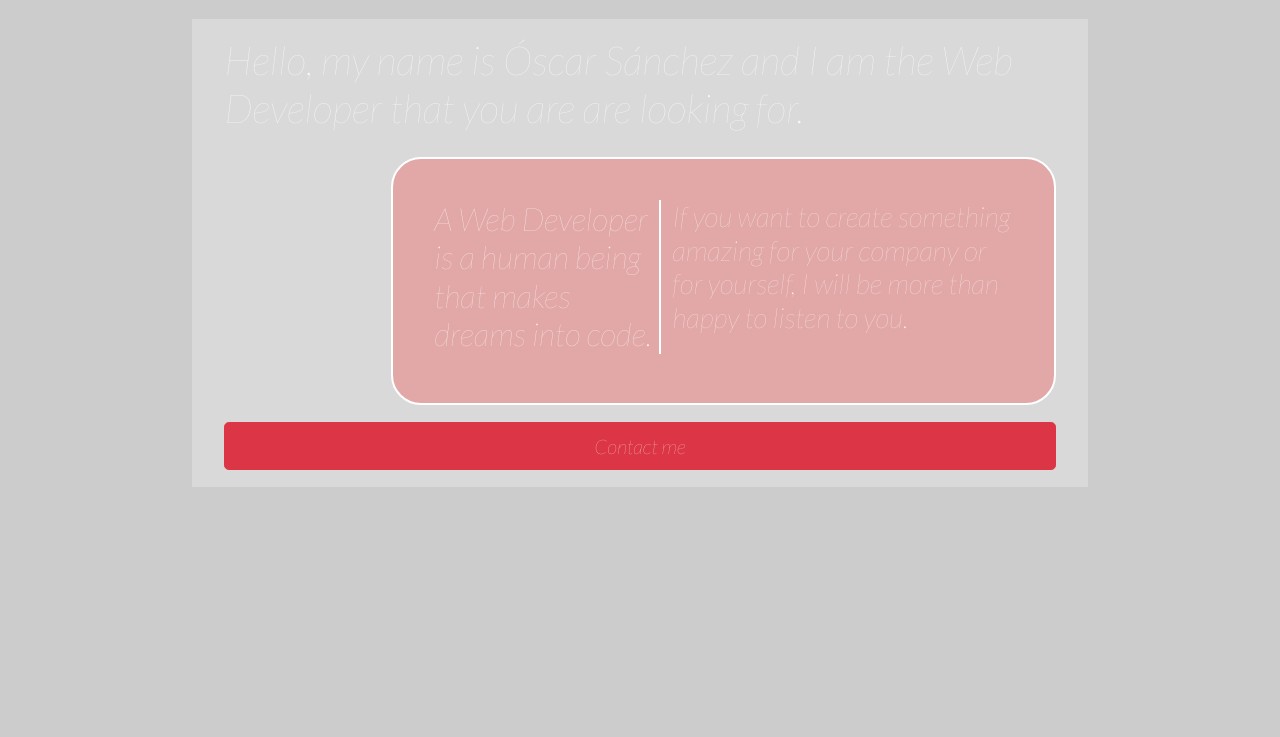
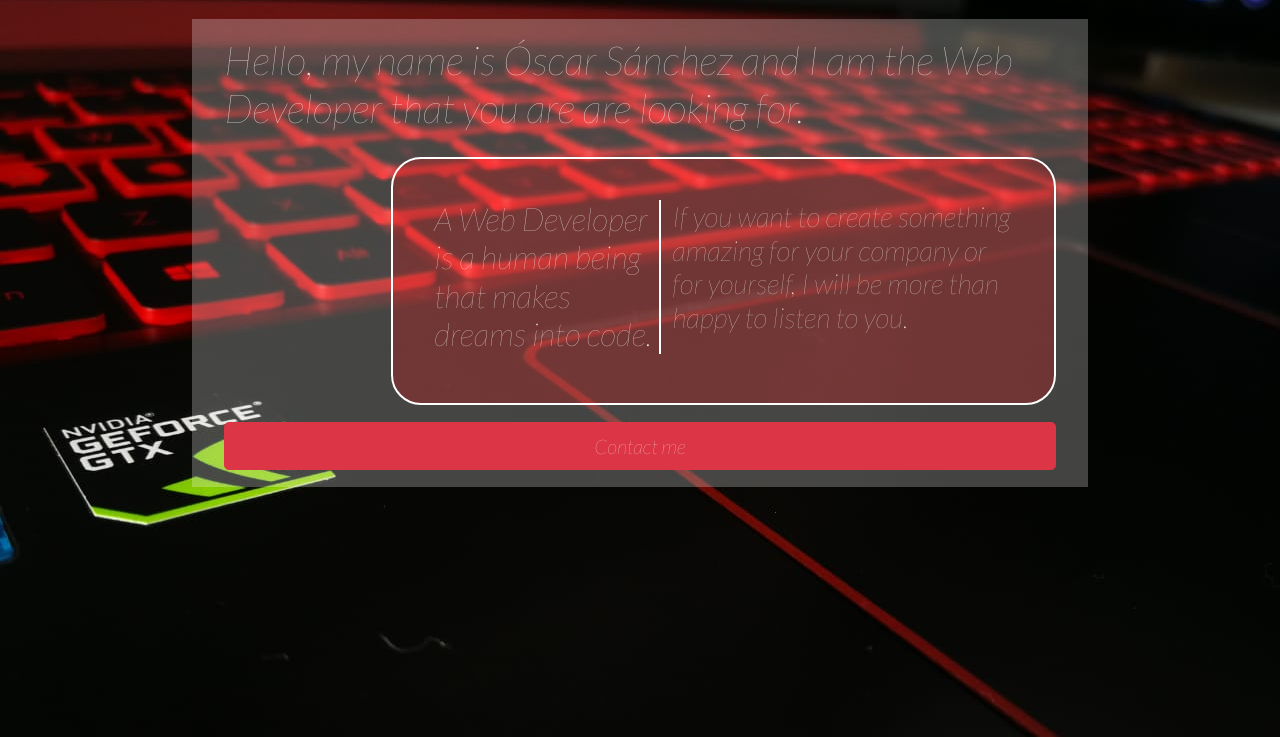
Before and after one commit to Oscars97/blog, a website: page index.html in a window 1280 px wide. Shown: the part 63-800 px from the top of the page. Drawn offline with nearby package versions, Linux system fonts and the light colour scheme; the site is published under a folder, as on GitHub Pages, so addresses that start at the root find nothing.

Commit message:
background solved

```diff
--- a/sass/base/_general.scss
+++ b/sass/base/_general.scss
@@ -2,7 +2,7 @@ body{
     margin: 0;
     padding: 0;
     box-sizing: border-box;
-    background-image: url("/public/img/WhatsApp\ Image\ 2020-11-06\ at\ 10.17.52\ AM.jpeg"); /* The image used */
+    background-image: url("../img/WhatsApp\ Image\ 2020-11-06\ at\ 10.17.52\ AM.jpeg"); /* The image used */
     background-color: #cccccc; /* Used if the image is unavailable */
     height: 100vh; /* You must set a specified height */
     background-position: 60% 0; /* Center the image */
```
Also changed, not shown: sass/main.css.
